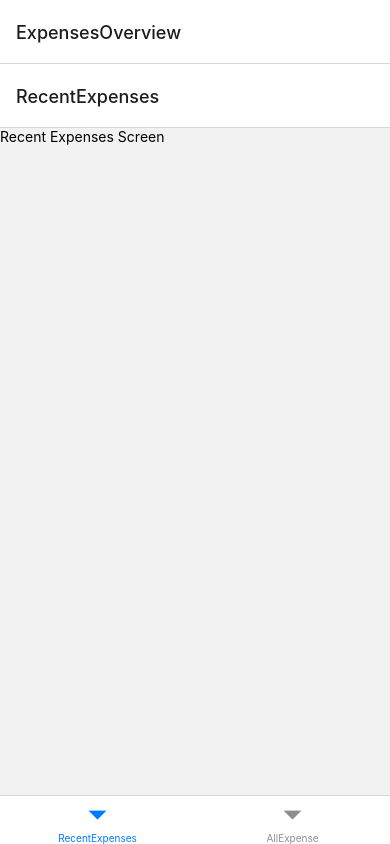
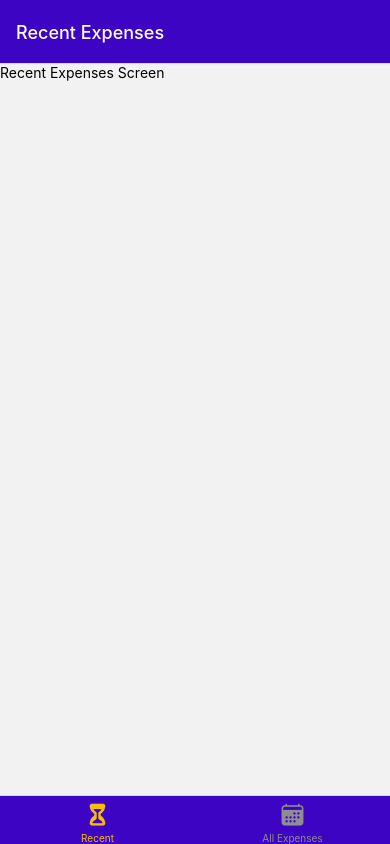
Before and after one commit to sh-tajdini/ReactNative-RNCourse2, a React Native app: screen / in a window 390 px wide. Built offline with nearby package versions, Linux system fonts and the light colour scheme.

Commit message:
Adding Global Colors & Editing Navigation Configuration

```diff
--- a/App.js
+++ b/App.js
@@ -5,14 +5,44 @@
 import ManageExpense from './screens/ManageExpense';
 import RecentExpenses from './screens/RecentExpenses';
 import AllExpenses from './screens/AllExpenses';
+import { GlobalStyles } from './constants/styles';
+import {Ionicons} from '@expo/vector-icons';
 
 const Stack = createNativeStackNavigator();
 const BottomTabs = createBottomTabNavigator();
 function ExpensesOverview(){
-  return <BottomTabs.Navigator>
-    <BottomTabs.Screen name="RecentExpenses" component={RecentExpenses}/>
-    <BottomTabs.Screen name="AllExpense" component={AllExpenses}/>
+  return (
+  <BottomTabs.Navigator screenOptions={{
+    headerStyle: {backgroundColor: GlobalStyles.colors.primary500},
+    headerTintColor: 'white',
+    tabBarStyle: {backgroundColor: GlobalStyles.colors.primary500},
+    tabBarActiveTintColor: GlobalStyles.colors.accent500,
+  }}>
+    <BottomTabs.Screen
+    name="RecentExpenses"
+    component={RecentExpenses}
+    options={{
+      title: 'Recent Expenses',
+      tabBarLabel: 'Recent',
+      tabBarIcon: ({color, size}) =>(
+      <Ionicons name="hourglass" size={size} color={color}/>
+      ),
+
+    }}
+    />
+    <BottomTabs.Screen
+    name="AllExpense"
+    component={AllExpenses}
+    options={{
+      title: 'All Expenses',
+      tabBarLabel: 'All Expenses',
+      tabBarIcon: ({color, size}) =>(
+      <Ionicons name="calendar" size={size} color={color}/>
+      ),
+
+    }}/>
   </BottomTabs.Navigator>
+  );
 }
 
 export default function App() {
@@ -21,7 +51,9 @@
       <StatusBar style="auto" />
       <NavigationContainer>
         <Stack.Navigator>
-        <Stack.Screen name="ExpensesOverview" component={ExpensesOverview} />
+        <Stack.Screen name="ExpensesOverview"
+        component={ExpensesOverview}
+        options={{headerShown: false}}/>
           <Stack.Screen name="ManageExpense" component={ManageExpense} />
           </Stack.Navigator>
       </NavigationContainer>
--- /dev/null
+++ b/constants/styles.js
@@ -0,0 +1,16 @@
+export const GlobalStyles = {
+    colors: {
+      primary50: '#e4d9fd',
+      primary100: '#c6affc',
+      primary200: '#a281f0',
+      primary400: '#5721d4',
+      primary500: '#3e04c3',
+      primary700: '#2d0689',
+      primary800: '#200364',
+      accent500: '#f7bc0c',
+      error50: '#fcc4e4',
+      error500: '#9b095c',
+      gray500: '#39324a',
+      gray700: '#221c30',
+    },
+  };
```
